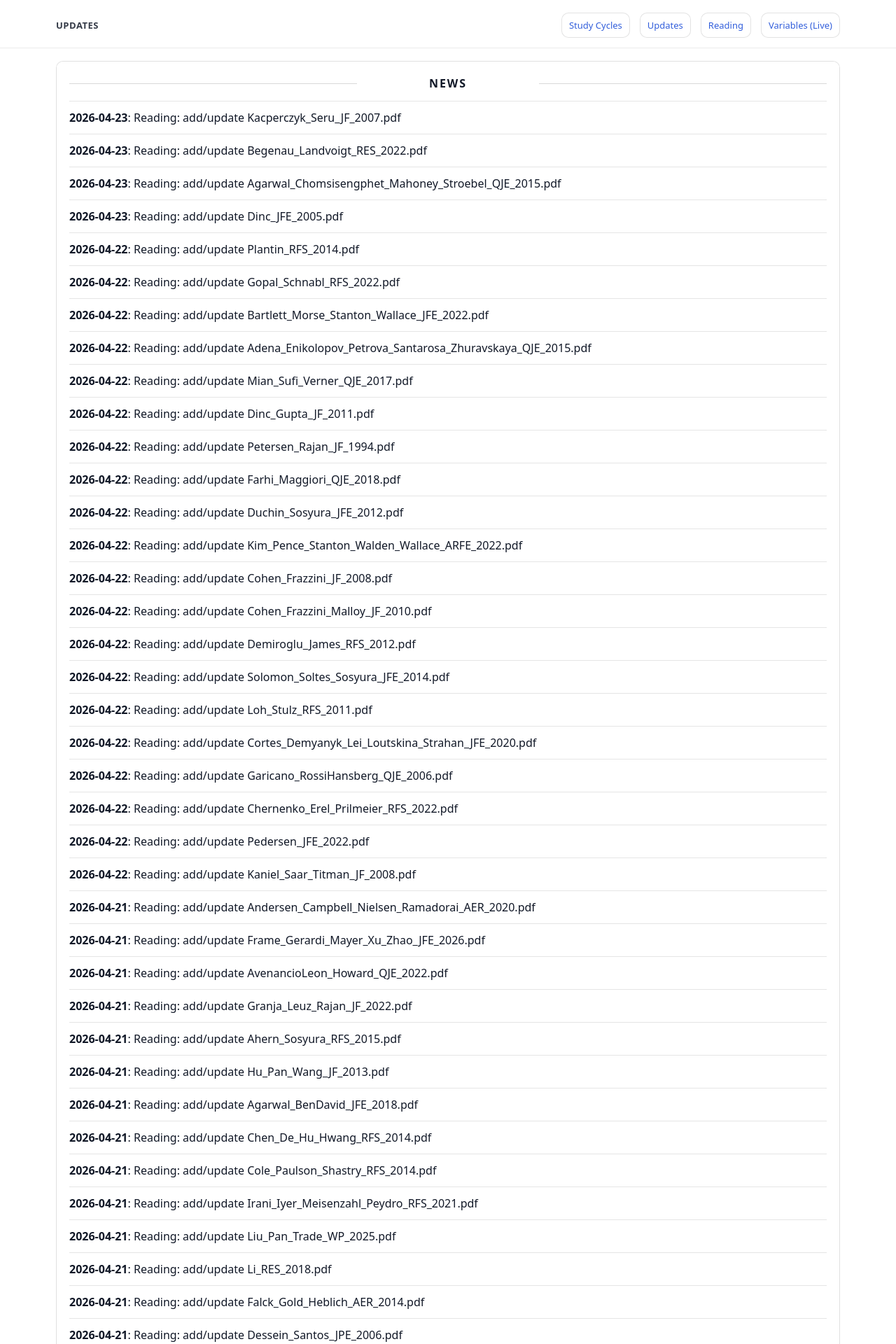
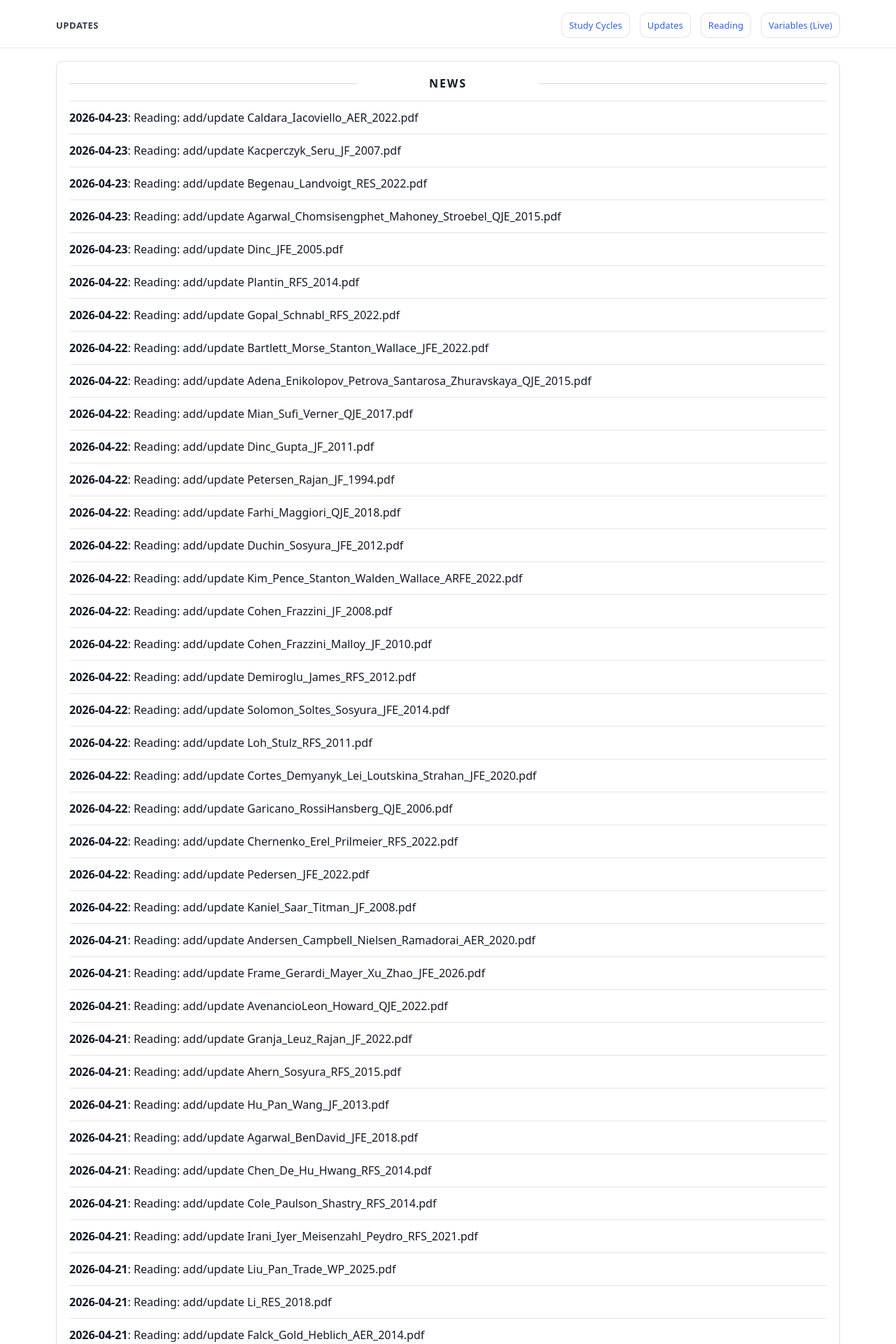
Before and after one commit to yaxinzn/study-archive, a Jekyll site: the page built from updates/index.md, in a window 1280 px wide. Shown: the top 1920 px of the page at 70% size. Built offline with Jekyll 4.4.1, drawn with Linux system fonts in a browser that asks for light colours; some of the changed text lies outside the part shown.

Commit message:
chore: update NEWS feed

```diff
--- a/_data/news.yml
+++ b/_data/news.yml
@@ -1,4 +1,7 @@
 # Auto-generated update history (sorted newest -> oldest). Do not edit manually.
+- ts: "1776897198"
+  date: "2026-04-23"
+  title: "Reading: add/update Caldara_Iacoviello_AER_2022.pdf"
 - ts: "1776897099"
   date: "2026-04-23"
   title: "Reading: add/update Kacperczyk_Seru_JF_2007.pdf"
```
